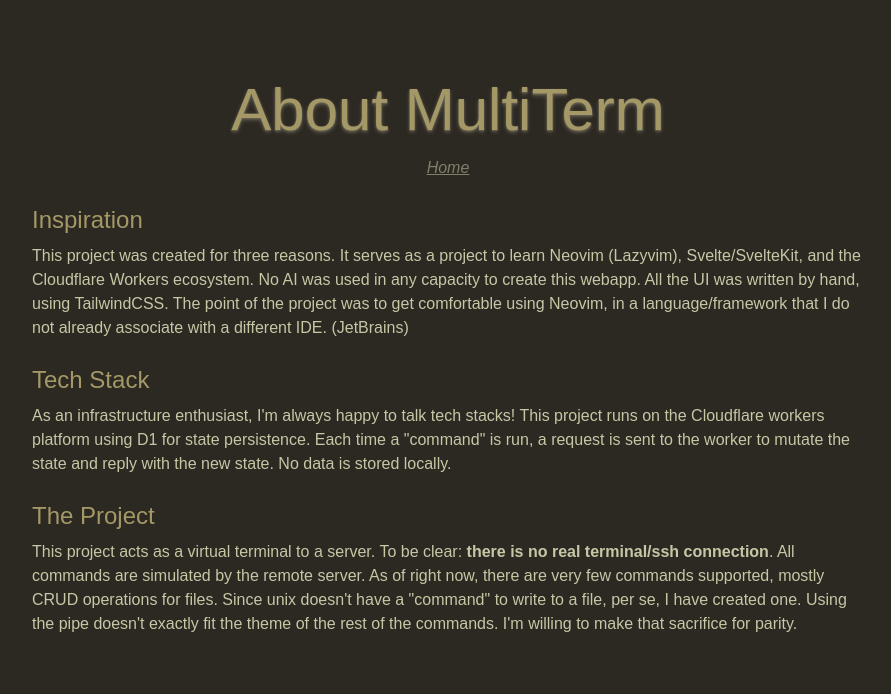
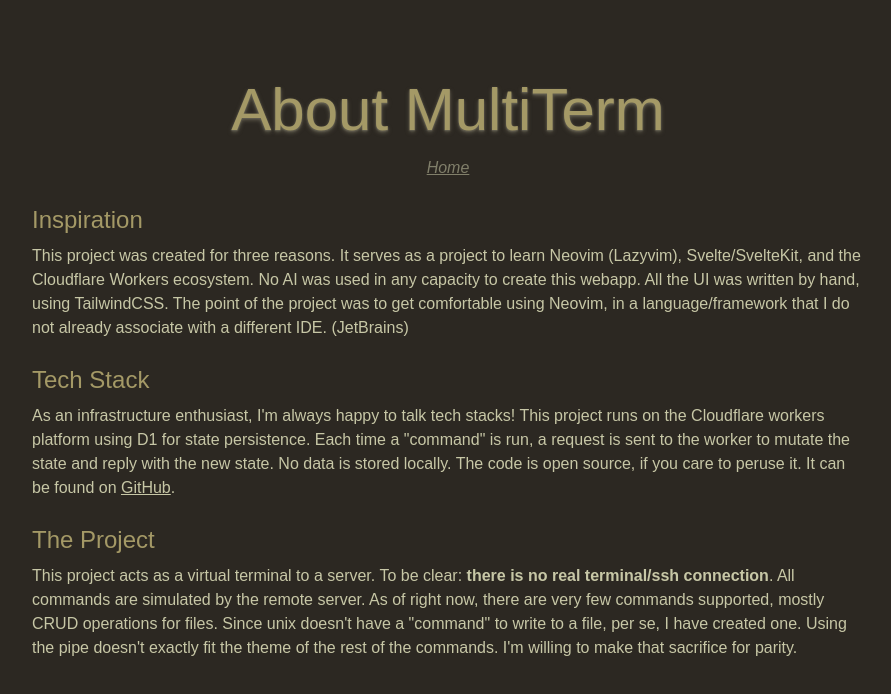
Before and after one commit to Foxikle/MultiTerm, a SvelteKit app: page /about in a window 1280 px wide. Shown: the top 694 px of the page, without its empty margins (192-1083 px from the left). Built offline with nearby package versions, Linux system fonts and the light colour scheme; a web font is replaced by a local one.

Commit message:
Add a link to the source code in the about section

```diff
--- a/src/routes/about/+page.svelte
+++ b/src/routes/about/+page.svelte
@@ -30,7 +30,12 @@
         This project runs on the Cloudflare workers platform using D1 for state
         persistence. Each time a "command" is run, a request is sent to the
         worker to mutate the state and reply with the new state. No data is
-        stored locally.
+        stored locally. The code is open source, if you care to peruse it. It
+        can be found on <a
+          class="underline"
+          target="_blank"
+          href="https://github.com/Foxikle/MultiTerm">GitHub</a
+        >.
       </p>
     </span>
     <span>
```
